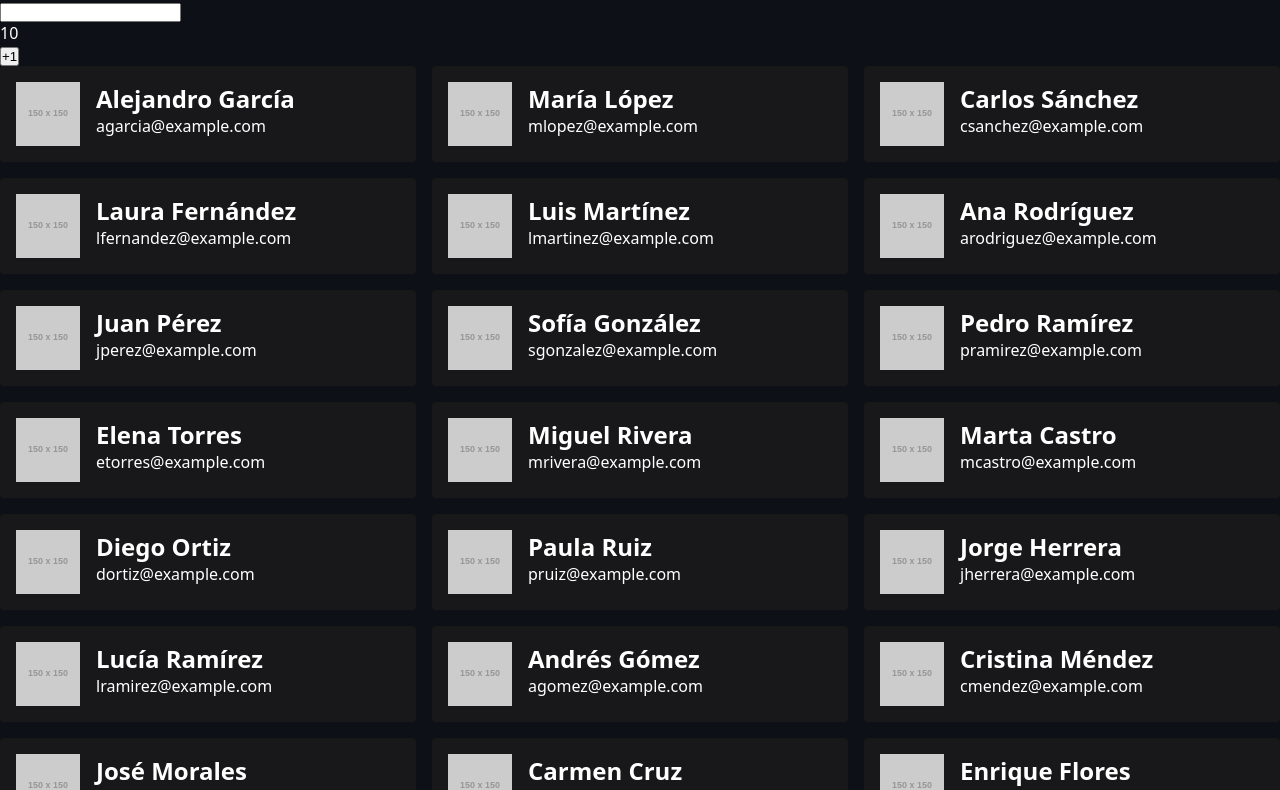
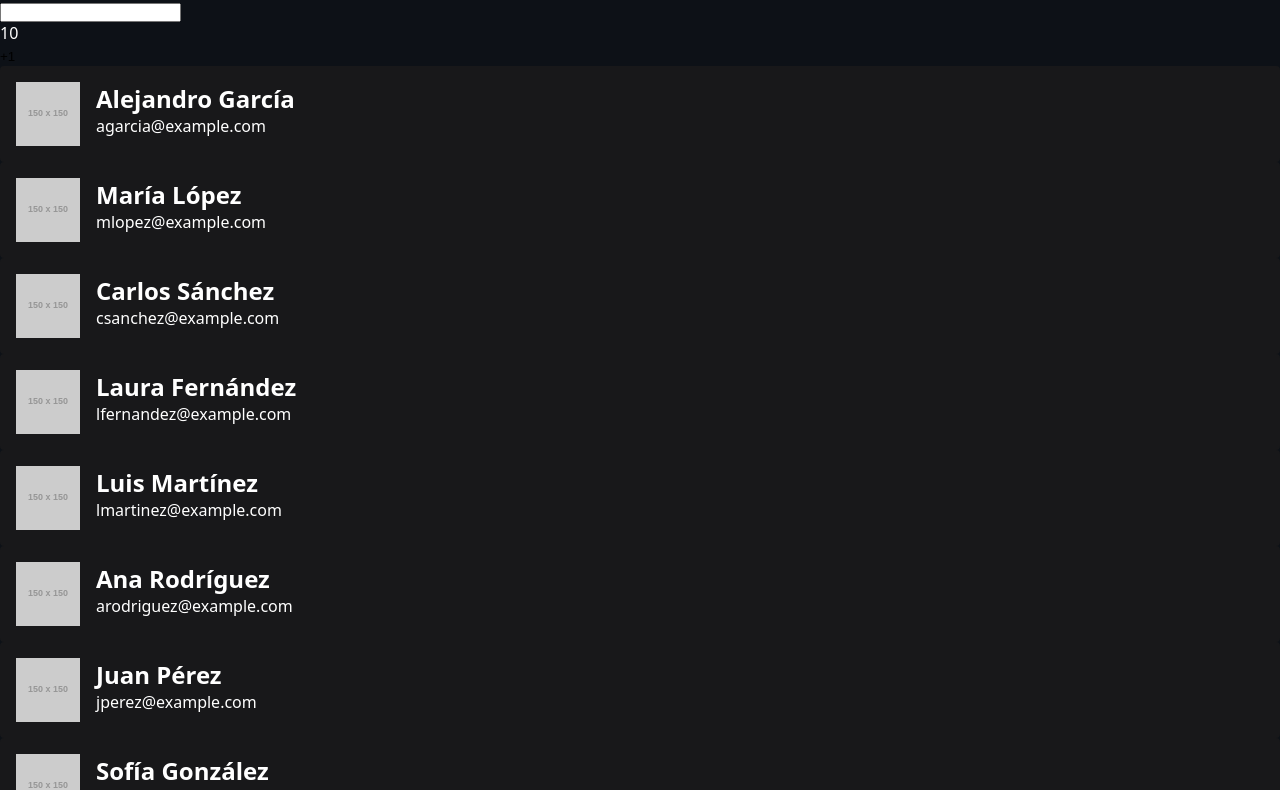
Before and after one commit to JoseIu/react-hooks, a React (Vite) app: page / in a window 1280 px wide. Shown: the top 790 px of the page. Built offline with nearby package versions, Linux system fonts and the light colour scheme.

Commit message:
add: button styles

```diff
--- a/src/index.css
+++ b/src/index.css
@@ -9,8 +9,12 @@ body {
   color: white;
   background-color: #0d1117;
 }
+button {
+  background-color: transparent;
+  border: none;
+}
 
-span {
+/* span {
   display: block;
   font-size: 1.2rem;
   font-weight: 600;
@@ -19,4 +23,4 @@ span {
   display: grid;
   grid-template-columns: repeat(auto-fill, minmax(20rem, 1fr));
   gap: 1rem;
-}
+} */
```
